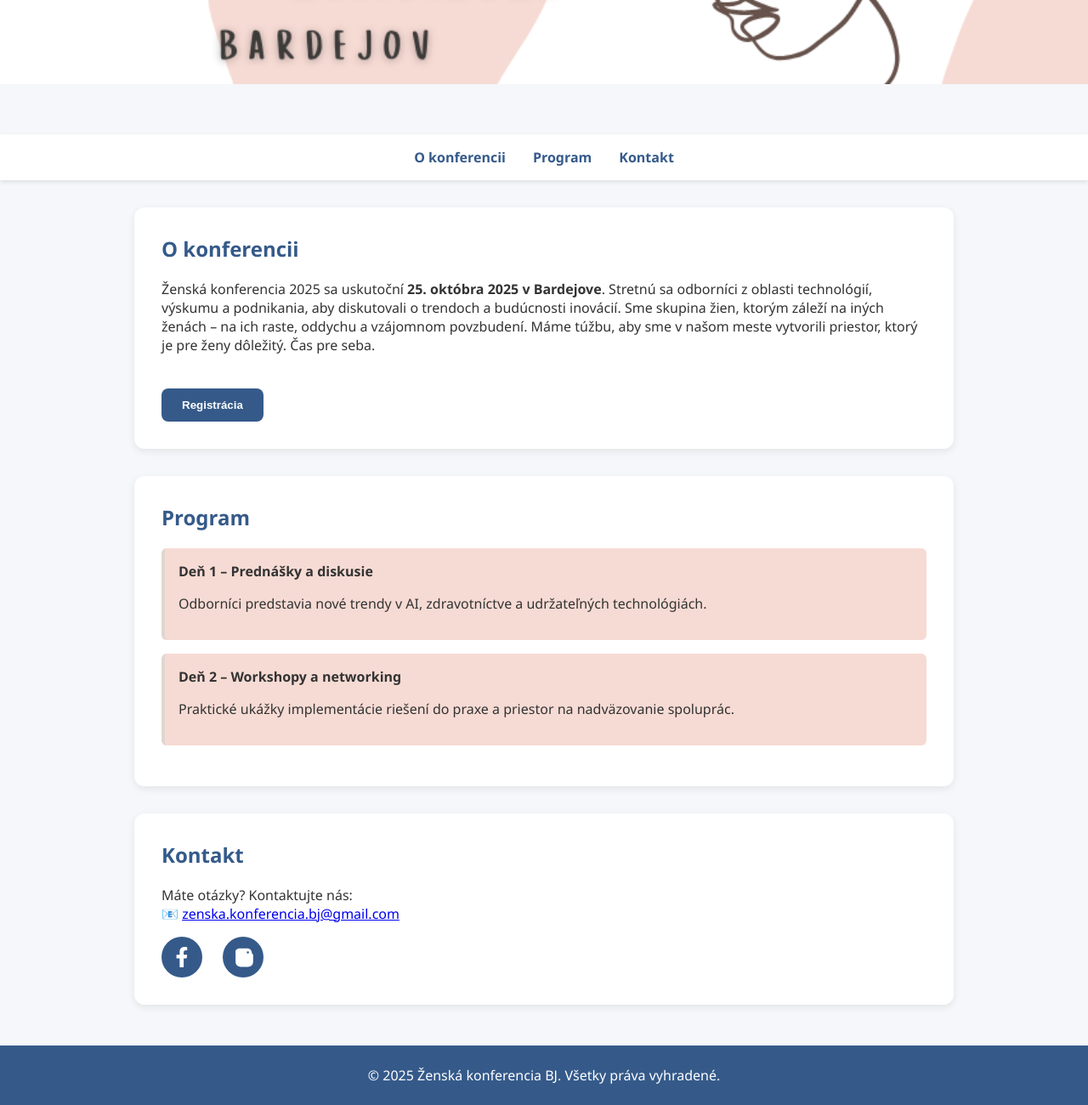
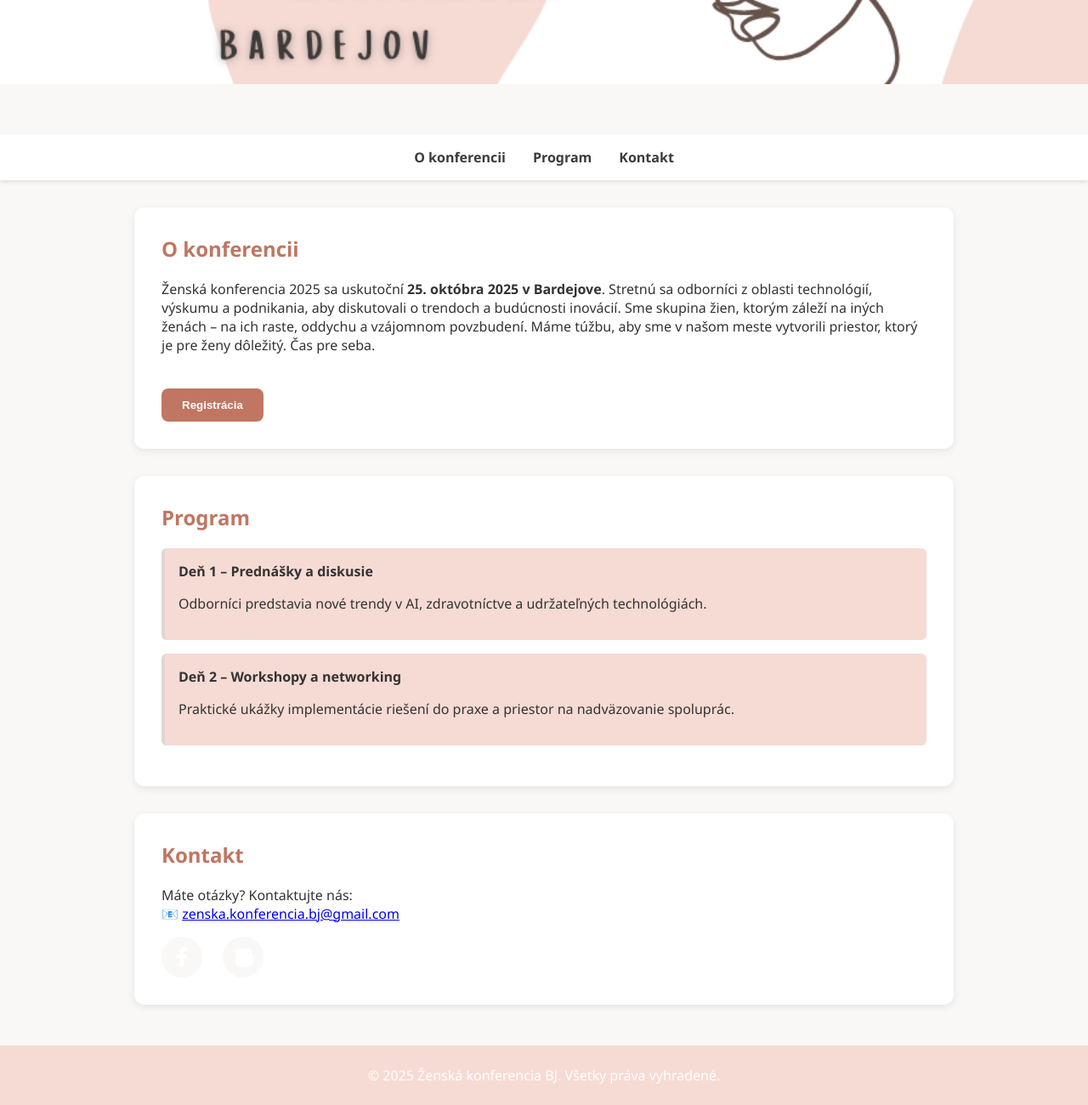
Before and after one commit to Monika123456/zk.github.io, a plain HTML site: page index.html in a window 1280 px wide. Shown: the part 434-1734 px from the top of the page at 85% size. Drawn offline with Linux system fonts and the light colour scheme.

Commit message:
Update style.css
farby

```diff
--- a/style.css
+++ b/style.css
@@ -1,7 +1,7 @@
 body {
   font-family: "Segoe UI", Arial, sans-serif;
   margin: 0;
-  background: #f5f7fa;
+  background: #f9f8f6;
   color: #333;
 }
 
@@ -33,13 +33,13 @@ nav {
   z-index: 100;
 }
 nav a {
-  color: #355a8a;
+  color: #3D3B3A;
   text-decoration: none;
   font-weight: bold;
   transition: color 0.3s;
 }
 nav a:hover {
-  color: #1a365f;
+  color: #e1d6d0;
 }
 
 section {
@@ -52,7 +52,7 @@ section {
 }
 
 h2 {
-  color: #355a8a;
+  color: #C07662;
   margin-top: 0;
 }
 
@@ -68,7 +68,7 @@ h2 {
   display: inline-block;
   margin-top: 1.5rem;
   padding: 0.75rem 1.5rem;
-  background: #355a8a;
+  background: #C07662;
   color: white;
   font-weight: bold;
   text-decoration: none;
@@ -78,7 +78,7 @@ h2 {
   transition: background 0.3s;
 }
 .btn:hover {
-  background: #1a365f;
+  background: #e1d6d0;
 }
 
 .social-links {
@@ -94,12 +94,12 @@ h2 {
   width: 48px;
   height: 48px;
   border-radius: 50%;
-  background: #355a8a; /* základná farba pozadia */
+  background: #f9f8f6; /* základná farba pozadia */
   transition: background 0.3s, transform 0.2s;
 }
 
 .social-links a:hover {
-  background: #1a365f;
+  background: #e1d6d0;
   transform: scale(1.1);
 }
 
@@ -113,6 +113,6 @@ footer {
   text-align: center;
   padding: 1.5rem;
   margin-top: 3rem;
-  background: #355a8a;
+  background: #F6dbd4;
   color: white;
 }
```
